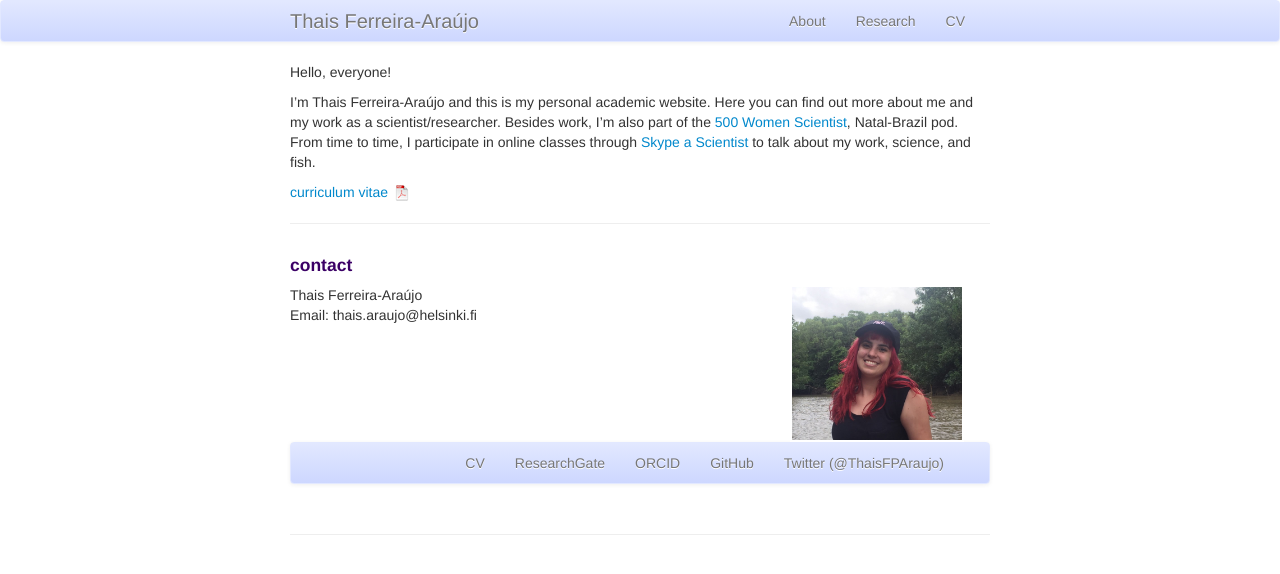
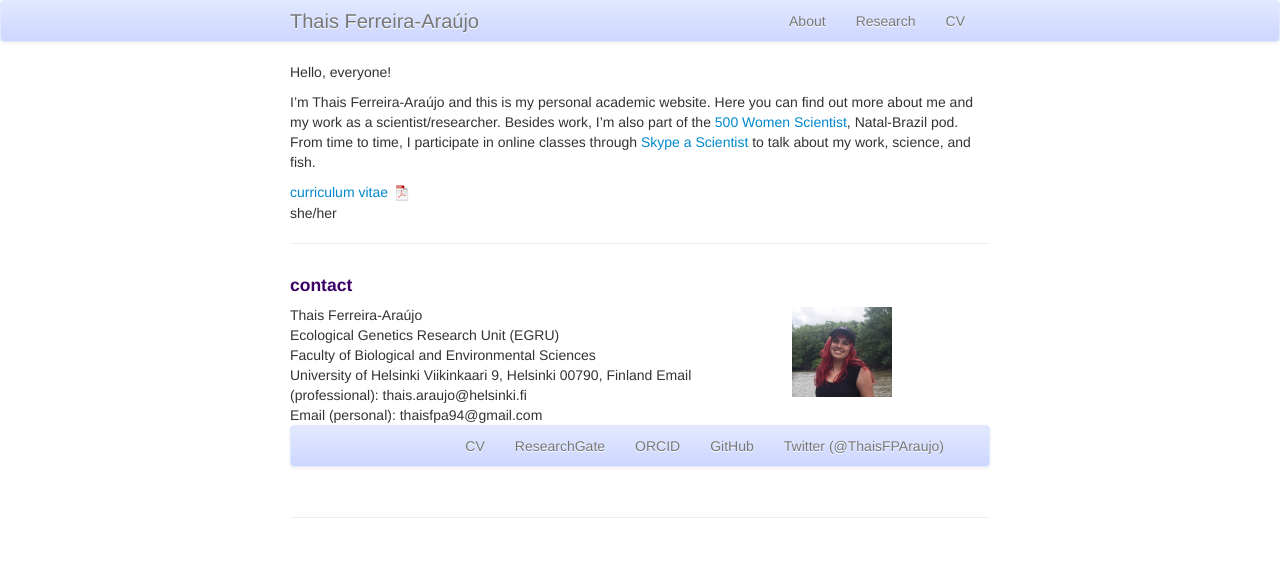
Before and after one commit to tferreira-araujo/tferreira-araujo.github.io, a Jekyll site: the page built from index.md, in a window 1280 px wide. Shown: the top 574 px of the page. Built offline with Jekyll 4.4.1, drawn with Linux system fonts in a browser that asks for light colours.

Commit message:
update my website

```diff
--- a/index.md
+++ b/index.md
@@ -10,6 +10,7 @@ Hello, everyone!
 I'm Thais Ferreira-Araújo and this is my personal academic website. Here you can find out more about me and my work as a scientist/researcher. Besides work, I'm also part of the [500 Women Scientist](https://500womenscientists.org/), Natal-Brazil pod. From time to time, I participate in online classes through [Skype a Scientist](https://www.skypeascientist.com/) to talk about my work, science, and fish.
 
 [curriculum vitae ![CV as pdf]({{ BASE_PATH }}/pages/icons16/pdf-icon.png)]({{ BASE_PATH }}/assets/CV_updated_full_ENG_2022.pdf)<br/>
+she/her
 
 
 ---
@@ -21,12 +22,17 @@ I'm Thais Ferreira-Araújo and this is my personal academic website. Here you ca
     <div class="row-fluid">
         <div class="span5">
             Thais Ferreira-Araújo<br/>
-            Email: thais.araujo@helsinki.fi<br/>
+			Ecological Genetics Research Unit (EGRU)<br/>
+			Faculty of Biological and Environmental Sciences<br/>
+			University of Helsinki
+			Viikinkaari 9, Helsinki 00790, Finland
+            Email (professional): thais.araujo@helsinki.fi<br/>
+			Email (personal): thaisfpa94@gmail.com<br/>
         </div>
 
         <div class="span2">
         <a href="../assets/Profile3.JPG">
-            <img src="../assets/Profile3.JPG"
+            <img src="../assets/Profile3.JPG" width="100" height="150"
                   title="Thais Ferreira-Araújo" alt="Thais Ferreira-Araújo"/></a>
         </div>
     </div>
```
Also changed, not shown: pages/about.md (+1 -1 lines), assets/EGRU.png (added).
